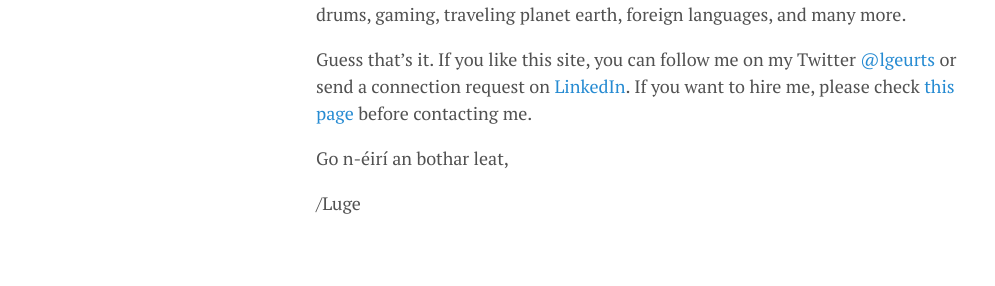
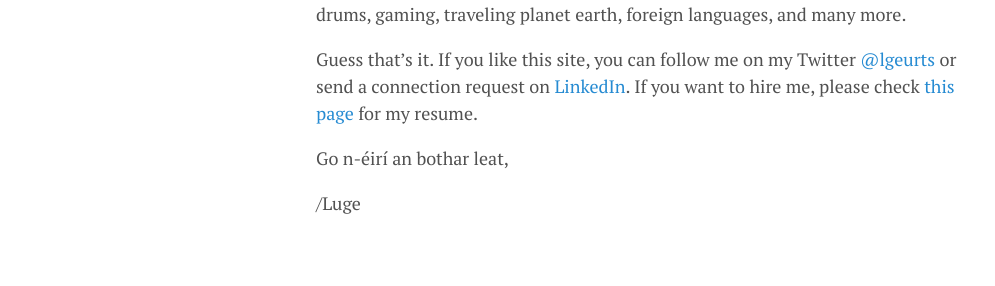
Before and after one commit to lgeurts/lgeurts.github.io, a Jekyll site: the page built from about.md, in a window 1280 px wide. Shown: the part 915-1201 px from the top of the page, without its empty margins (0-995 px from the left). Built offline with Jekyll 4.4.1, drawn with Linux system fonts in a browser that asks for light colours; nearby versions of some CDN libraries.

Commit message:
Update about.md

```diff
--- a/about.md
+++ b/about.md
@@ -12,7 +12,7 @@ Learned a lot and met amazingly talented people  of which I can call some a clos
 
 What else? I'm interested in far too much topics ranging from science to history, philosophy, robotics, kendo and kenjutsu, grade 3 ice climbing, trekking, playing drums, gaming, traveling planet earth, foreign languages, and many more.
 
-Guess that's it. If you like this site, you can follow me on my Twitter [@lgeurts](https://twitter.com/lgeurts) or send a connection request on [LinkedIn](https://www.linkedin.com/in/lucgeurts). If you want to hire me, please check [this page](https://github.com/lgeurts/Resume/blob/master/Moderncv%20Resume%20Luc%20Geurts%20%28US%29.pdf) before contacting me.
+Guess that's it. If you like this site, you can follow me on my Twitter [@lgeurts](https://twitter.com/lgeurts) or send a connection request on [LinkedIn](https://www.linkedin.com/in/lucgeurts). If you want to hire me, please check [this page](https://github.com/lgeurts/Resume/blob/master/Moderncv%20Resume%20Luc%20Geurts%20%28US%29.pdf) for my resume.
 
 Go n-éirí an bothar leat,
 
```
